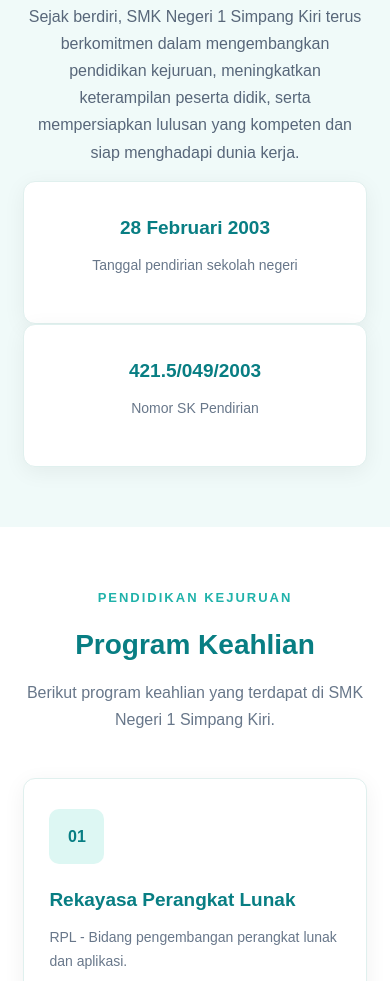
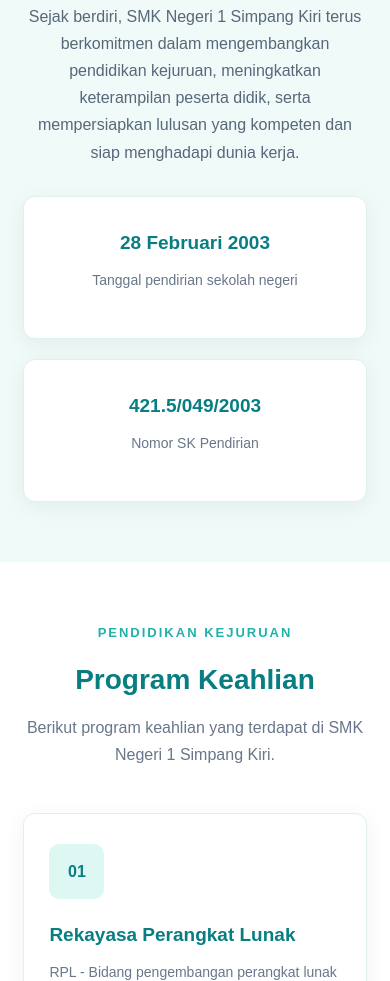
Before and after one commit to maulana23069-a11y/web-profil-sekolah, a plain HTML site: page index.html in a window 390 px wide. Shown: the part 1453-2434 px from the top of the page. Drawn offline with Linux system fonts and the light colour scheme.

Commit message:
Add styles for history details section

```diff
--- a/style.css
+++ b/style.css
@@ -328,3 +328,22 @@ footer {
         grid-template-columns: 1fr;
     }
 }
+
+/* KARTU INFORMASI SEJARAH */
+
+.history-details {
+    display: grid;
+    grid-template-columns: repeat(2, 1fr);
+    gap: 20px;
+    margin-top: 30px;
+}
+
+.history-details .info-card {
+    text-align: center;
+}
+
+@media (max-width: 550px) {
+    .history-details {
+        grid-template-columns: 1fr;
+    }
+}
```
